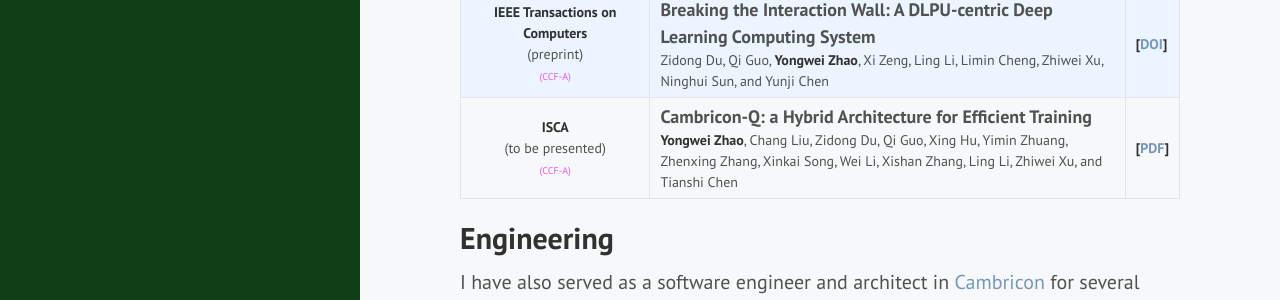
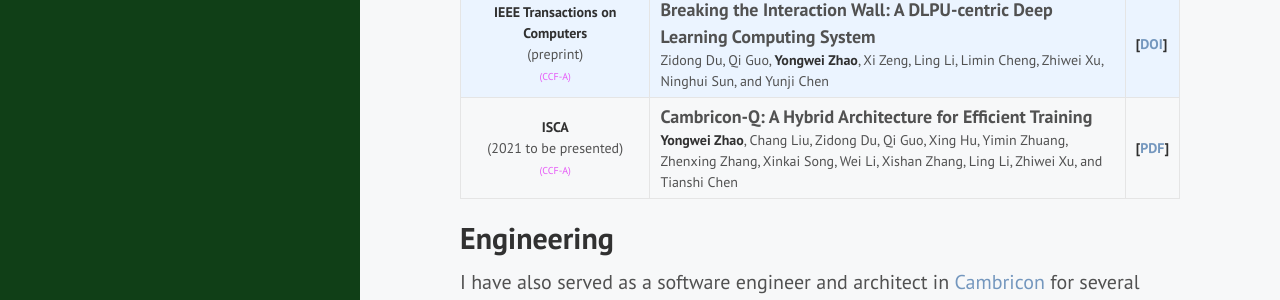
Before and after one commit to AeanSR/AeanSR.github.io, a Jekyll site: the page built from about.md, in a window 1280 px wide and 1400 px high, scrolled down 856 px. Shown: the part 155-455 px from the top of the window. Built offline with Jekyll 4.4.1, drawn with Linux system fonts in a browser that asks for light colours; some of the changed text lies outside the part shown.

Commit message:
Update about.md

```diff
--- a/about.md
+++ b/about.md
@@ -24,7 +24,7 @@ Today I am an assistant professor at ICT, CAS. My research interests are includi
 | __Proceedings of the IEEE__<br>2020<br>~~(CCF-A)~~ | *Self-Aware Neural Network Systems: A Survey and New Perspective*<br> Zidong Du, Qi Guo, __Yongwei Zhao__, Tian Zhi, Yunji Chen, and Zhiwei Xu | __[[DOI](https://doi.org/10.1109/JPROC.2020.2977722)]__ |
 | __计算机研究与发展__<br>Journal of Computer Research and Development<br>2020<br>~~(中文 CCF-A)~~ | *算礼：探索计算系统的可分析抽象*<br>Computation Protocols: Analyzable Abstractions for Computing Systems <br> 徐志伟, 王一帆, __赵永威__, 李春典 <br> Xu Zhiwei, Wang Yifan, __Zhao Yongwei__, Li Chundian | __[[DOI](https://doi.org/10.7544/issn1000-1239.2020.20200058)]__ |
 | __IEEE Transactions on Computers__<br>(preprint)<br>~~(CCF-A)~~ | *Breaking the Interaction Wall: A DLPU-centric Deep Learning Computing System*<br> Zidong Du, Qi Guo, __Yongwei Zhao__, Xi Zeng, Ling Li, Limin Cheng, Zhiwei Xu, Ninghui Sun, and Yunji Chen | __[[DOI](https://doi.org/10.1109/TC.2020.3044245)]__ |
-| __ISCA__<br>(to be presented)<br>~~(CCF-A)~~ | *Cambricon-Q: a Hybrid Architecture for Efficient Training*<br> __Yongwei Zhao__, Chang Liu, Zidong Du, Qi Guo, Xing Hu, Yimin Zhuang, Zhenxing Zhang, Xinkai Song, Wei Li, Xishan Zhang, Ling Li, Zhiwei Xu, and Tianshi Chen  | __[[PDF](https://nighthaven.aean.net/barn/Honeh)]__ |
+| __ISCA__<br>(2021 to be presented)<br>~~(CCF-A)~~ | *Cambricon-Q: A Hybrid Architecture for Efficient Training*<br> __Yongwei Zhao__, Chang Liu, Zidong Du, Qi Guo, Xing Hu, Yimin Zhuang, Zhenxing Zhang, Xinkai Song, Wei Li, Xishan Zhang, Ling Li, Zhiwei Xu, and Tianshi Chen  | __[[PDF](https://nighthaven.aean.net/barn/Honeh)]__ |
 
 ## Engineering
 
@@ -54,4 +54,4 @@ Learn more on my [GitHub](https://github.com/AeanSR).
 
 Contact me via v#aean.net (personal) or zhaoyongwei#ict.ac.cn (academic).
 
-Last Updated: 2020/12/23
+Last Updated: 2021/5/10
```
